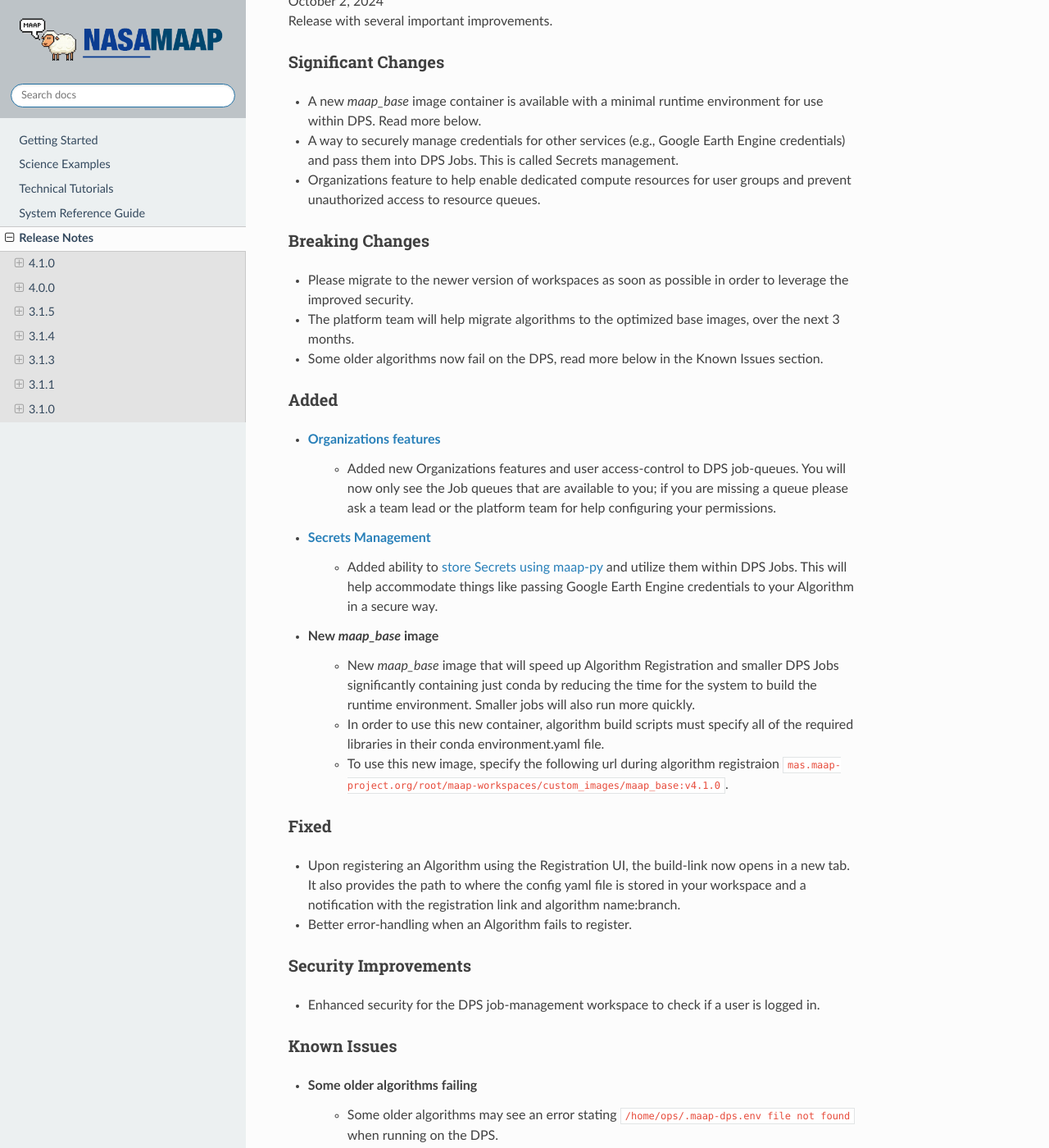
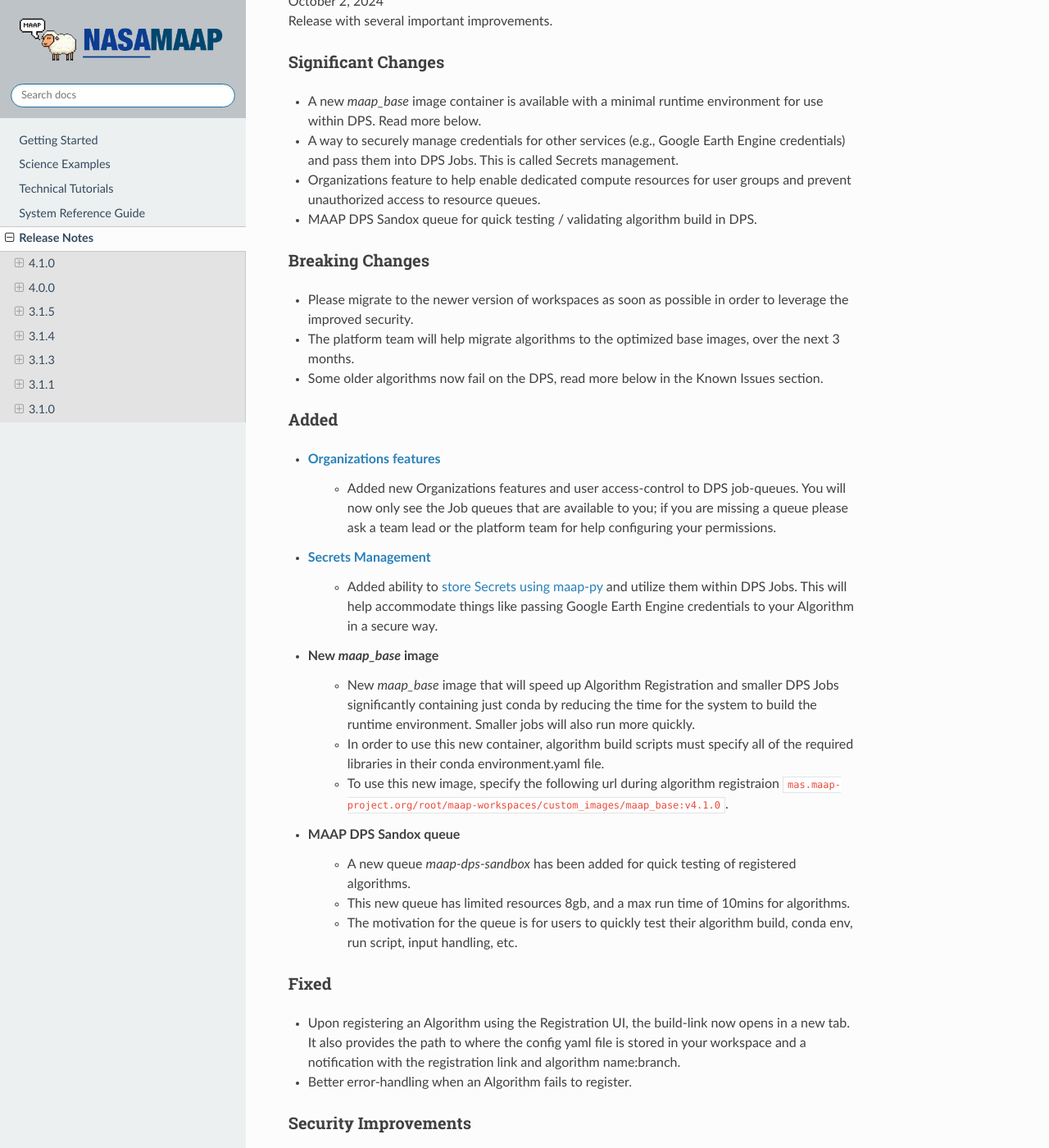
Before and after one commit to MAAP-Project/maap-documentation, a Sphinx documentation site: the page built from docs/source/release_notes.rst, in a window 1280 px wide and 1400 px high, scrolled down 226 px. Shown: the whole window at 82% size. Built offline with Sphinx 7.4.7 and the Read the Docs theme 2.0.0, drawn with Linux system fonts in a browser that asks for light colours; pages that are not in the unit, such as notebooks, are missing from menus.

Commit message:
Update release_notes.rst add info for sandbox queue

```diff
--- a/docs/source/release_notes.rst
+++ b/docs/source/release_notes.rst
@@ -12,6 +12,7 @@ Significant Changes
 * A new `maap_base` image container is available with a minimal runtime environment for use within DPS. Read more below.
 * A way to securely manage credentials for other services (e.g., Google Earth Engine credentials) and pass them into DPS Jobs. This is called Secrets management.
 * Organizations feature to help enable dedicated compute resources for user groups and prevent unauthorized access to resource queues.
+* MAAP DPS Sandox queue for quick testing / validating algorithm build in DPS.
 
 Breaking Changes
 ^^^^^^^^^^^^^^^^^^^
@@ -29,6 +30,10 @@ Added
     * New `maap_base` image that will speed up Algorithm Registration and smaller DPS Jobs significantly containing just conda by reducing the time for the system to build the runtime environment. Smaller jobs will also run more quickly.
     * In order to use this new container, algorithm build scripts must specify all of the required libraries in their conda environment.yaml file.
     * To use this new image, specify the following url during algorithm registraion ``mas.maap-project.org/root/maap-workspaces/custom_images/maap_base:v4.1.0``.
+* MAAP DPS Sandox queue
+    * A new queue `maap-dps-sandbox` has been added for quick testing of registered algorithms.
+    * This new queue has limited resources 8gb, and a max run time of 10mins for algorithms.
+    * The motivation for the queue is for users to quickly test their algorithm build, conda env, run script, input handling, etc.
 
 Fixed
 ^^^^^^^^^^^^^^^^^^^
```
